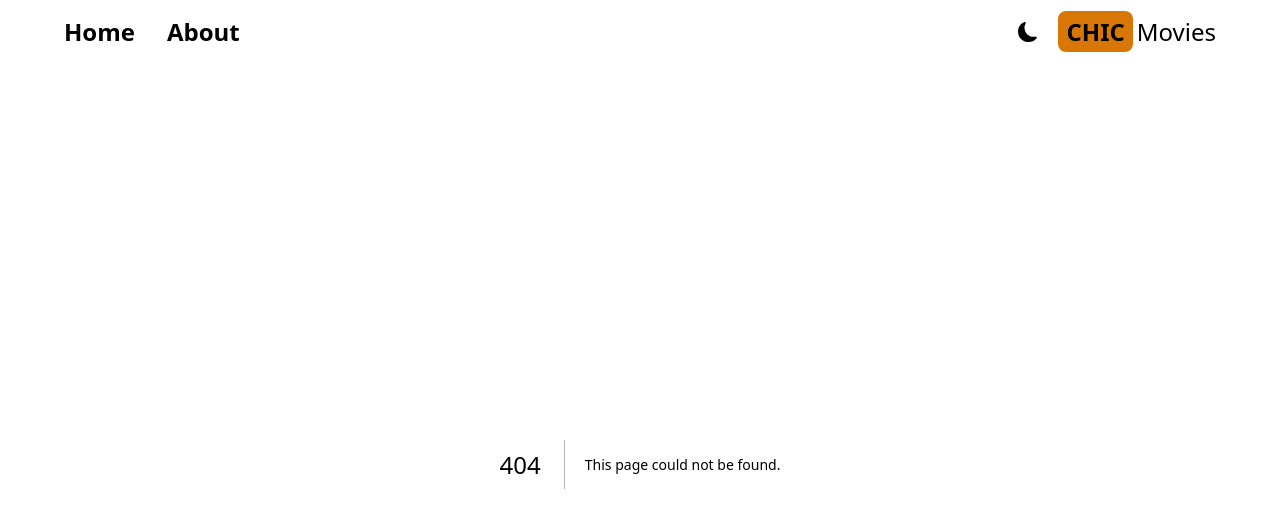
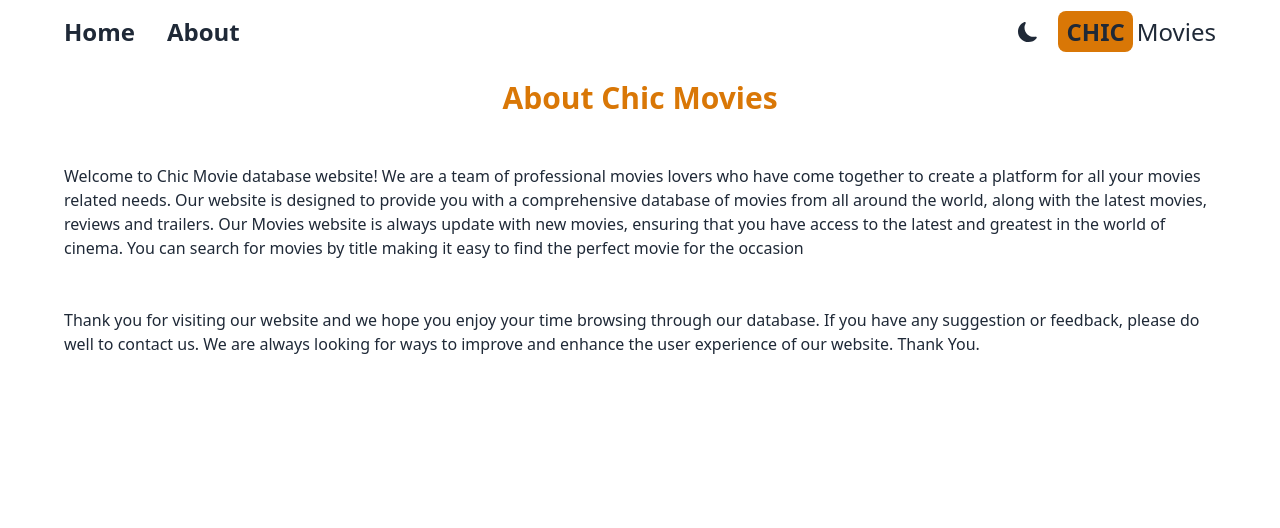
Before and after one commit to codexive-zech/Movies-App, a Next.js app: page /about in a window 1280 px wide. Before the commit this address had no page. Shown: the top 528 px of the page. Built offline with nearby package versions, Linux system fonts and the light colour scheme.

Commit message:
Added the About section page

```diff
--- /dev/null
+++ b/src/app/about/page.jsx
@@ -0,0 +1,31 @@
+import React from "react";
+
+const AboutPage = () => {
+  return (
+    <>
+      <div className=" w-[90vw] mx-auto max-w-6xl space-y-12">
+        <h2 className=" text-2xl lg:text-3xl text-center mt-4 text-amber-600 font-semibold capitalize">
+          About Chic Movies
+        </h2>
+        <p>
+          Welcome to Chic Movie database website! We are a team of professional
+          movies lovers who have come together to create a platform for all your
+          movies related needs. Our website is designed to provide you with a
+          comprehensive database of movies from all around the world, along with
+          the latest movies, reviews and trailers. Our Movies website is always
+          update with new movies, ensuring that you have access to the latest
+          and greatest in the world of cinema. You can search for movies by
+          title making it easy to find the perfect movie for the occasion
+        </p>
+        <p>
+          Thank you for visiting our website and we hope you enjoy your time
+          browsing through our database. If you have any suggestion or feedback,
+          please do well to contact us. We are always looking for ways to
+          improve and enhance the user experience of our website. Thank You.
+        </p>
+      </div>
+    </>
+  );
+};
+
+export default AboutPage;
```
